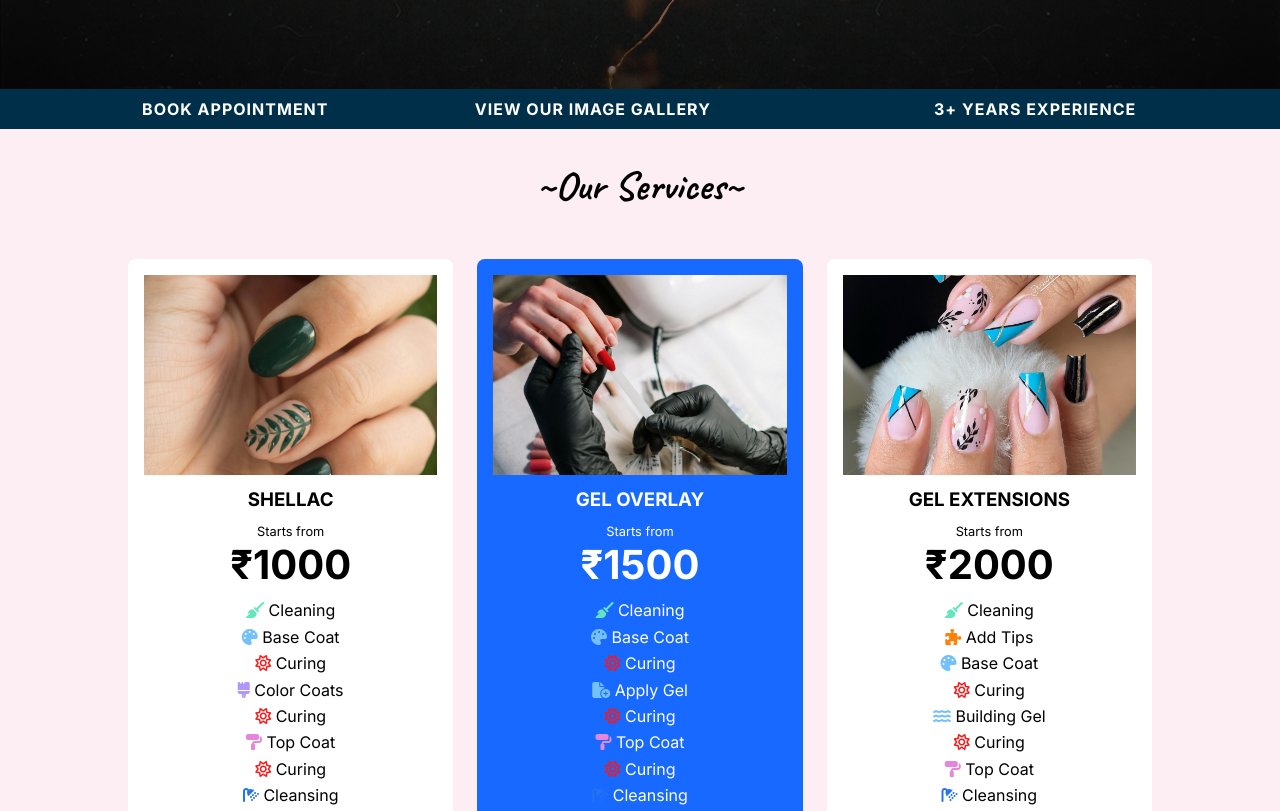
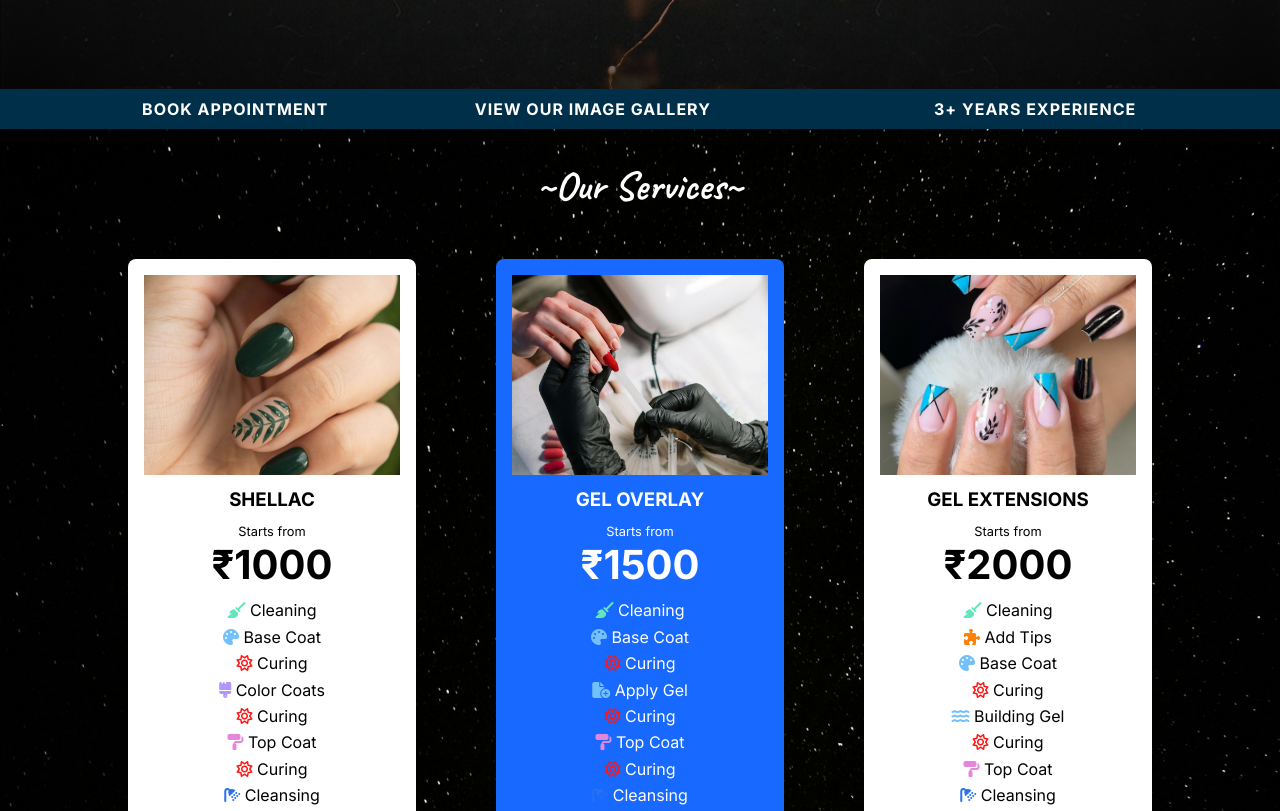
Before and after one commit to sportivearavind/JavaScript_Projects, a plain HTML site: page Vaidehi/index.html in a window 1280 px wide. Shown: the part 711-1522 px from the top of the page. Drawn offline with nearby package versions, Linux system fonts and the light colour scheme.

Commit message:
feat: services bg updated

```diff
--- a/Vaidehi/index.html
+++ b/Vaidehi/index.html
@@ -63,8 +63,9 @@
         <h2>3+ years experience </h2>
     </section>
 
+
     <section class="services-container" id="services">
-        <h2 class="section-header">~Our Services~</h2>
+        <h2 class="section-header" style="color: white;">~Our Services~</h2>
         <div class="services-card-container" >
             <div class="services-card">
                 <!-- <img src="images/gel-shellac.jpg" alt=""> -->
@@ -126,6 +127,7 @@
             </div>
         </div>
     </section>
+
 
     <div class="counter" id="counter">
         <div class="counter-wrapper">
--- a/Vaidehi/style.css
+++ b/Vaidehi/style.css
@@ -156,16 +156,20 @@ nav{
 /* services styling starts */
 
 .services-container{
-    background-color: #fceef3;
+    /* background-color: #fceef3; */
+    background: url("images/star-bg.jpg");
+    background-position: center;
+    background-repeat: no-repeat;
+    background-size: cover;
     padding: 2rem 0;
 }
 
 .services-card-container{
-    width: 80%;
+    width: 70%;
     margin: 3rem auto;
     display: grid;
     grid-template-columns: repeat(auto-fit, minmax(300px,1fr));
-    gap: 1.5rem;
+    gap: 5rem;
 }
 
 .services-card{
@@ -674,6 +678,11 @@ footer{
     .gallery-grid{
         grid-template-columns: repeat(auto-fit, minmax(200px, 1fr));
     }
+    .services-card-container{
+        grid-template-columns: repeat(auto-fit, minmax(250px, 1fr));
+        gap: 5rem;
+        width: 80%;
+    }
 }
 
 @media (max-width: 768px){
```
Also changed, not shown: Vaidehi/images/services-bg-image.jpg (added), Vaidehi/images/star-bg.jpg (added).
